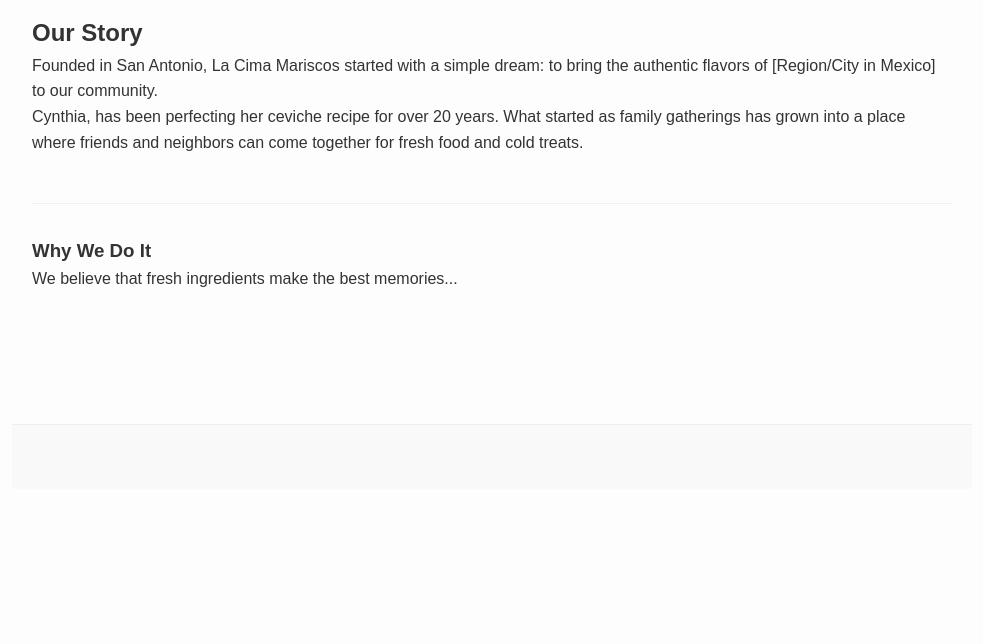
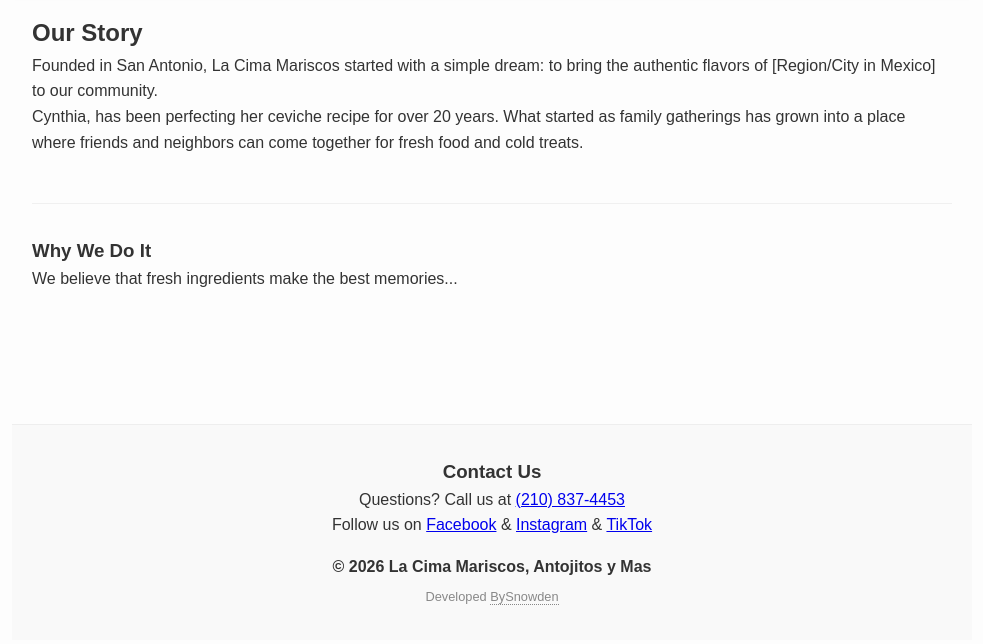
Before and after one commit to BySnowden/lacima-sa, a plain HTML site: page about.html in a window 1280 px wide. Shown: the part 64-708 px from the top of the page, without its empty margins (148-1131 px from the left). Drawn offline with Linux system fonts and the light colour scheme.

Commit message:
final sanity check

```diff
--- a/about.html
+++ b/about.html
@@ -46,7 +46,29 @@
       </section>
     </main>
 
-    <footer id="contact"></footer>
+    <footer id="contact">
+      <h3>Contact Us</h3>
+      <p>Questions? Call us at <a href="tel:2108374453">(210) 837-4453</a></p>
+
+      <div class="socials">
+        <p>
+          Follow us on
+          <a
+            href="https://www.facebook.com/p/La-Cima-mariscos-antojitos-y-m%C3%A1s-61567835916145/"
+            >Facebook</a
+          >
+          & <a href="#">Instagram</a> &
+          <a href="https://www.tiktok.com/@lacimaantojitosymas">TikTok</a>
+        </p>
+      </div>
+
+      <p class="copyright">&copy; 2026 La Cima Mariscos, Antojitos y Mas</p>
+
+      <p class="developer-credit">
+        Developed
+        <a href="https://github.com/BySnowden" target="_blank"> BySnowden</a>
+      </p>
+    </footer>
   </body>
   <script src="js/script.js"></script>
 </html>
--- a/css/style.css
+++ b/css/style.css
@@ -1,6 +1,7 @@
 html {
   scroll-behavior: smooth;
   scroll-padding-top: 100px;
+  overflow-y: scroll;
 }
 
 * {
```
